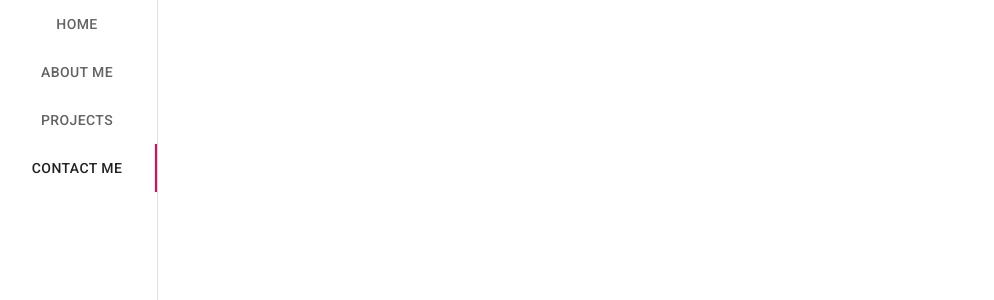
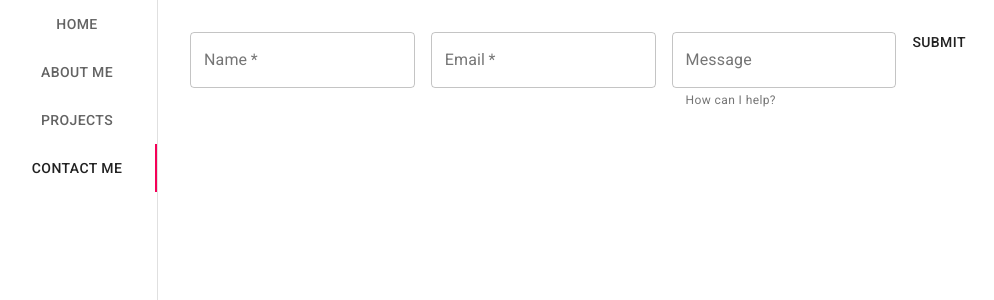
Before and after one commit to BitterBlue22/porftfolio-site, a React (Create React App) app in the folder portfolio-site/: page / in a window 1280 px wide. Both pictures are taken after a click on the tab "CONTACT ME". Shown: the top 300 px of the page, without its empty margins (3-997 px from the left). Built offline with nearby package versions, Linux system fonts and the light colour scheme.

Commit message:
adds basic contact form fields

```diff
--- a/portfolio-site/src/components/ContactMe.jsx
+++ b/portfolio-site/src/components/ContactMe.jsx
@@ -1,7 +1,12 @@
 import React from "react";
+import FormPropsTextFields from "./re-useable/Form";
 
 const ContactMe = () => {
-  return <form></form>;
+  return (
+    <form>
+      <FormPropsTextFields />
+    </form>
+  );
 };
 
 export default ContactMe;
--- /dev/null
+++ b/portfolio-site/src/components/re-useable/Form.jsx
@@ -0,0 +1,44 @@
+import React from "react";
+import TextField from "@material-ui/core/TextField";
+import { makeStyles } from "@material-ui/core/styles";
+import { Button } from "@material-ui/core";
+
+const useStyles = makeStyles((theme) => ({
+  root: {
+    "& .MuiTextField-root": {
+      margin: theme.spacing(1),
+      width: "25ch",
+    },
+  },
+}));
+
+export default function FormPropsTextFields() {
+  const classes = useStyles();
+
+  return (
+    <form className={classes.root} noValidate autoComplete="off">
+      <TextField
+        required
+        id="outlined-required"
+        label="Name"
+        variant="outlined"
+      />
+
+      <TextField
+        required
+        id="outlined-email"
+        label="Email"
+        type="email"
+        variant="outlined"
+      />
+
+      <TextField
+        id="outlined-message"
+        label="Message"
+        helperText="How can I help?"
+        variant="outlined"
+      />
+      <Button>Submit</Button>
+    </form>
+  );
+}
```
